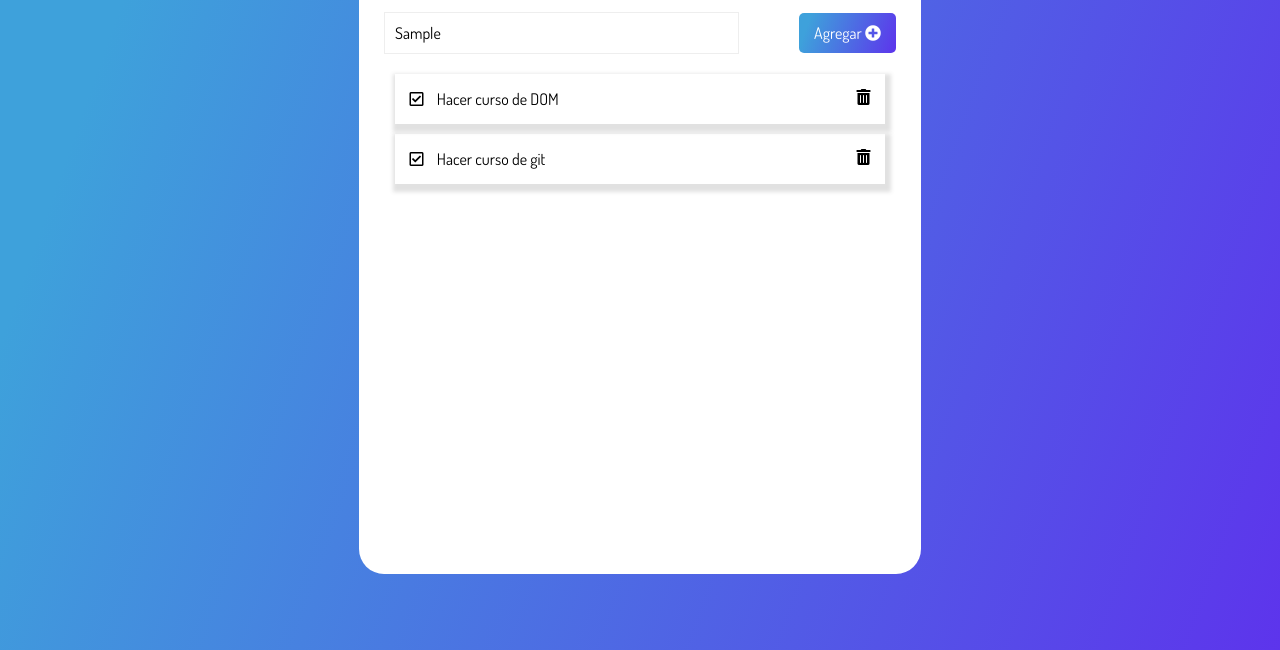
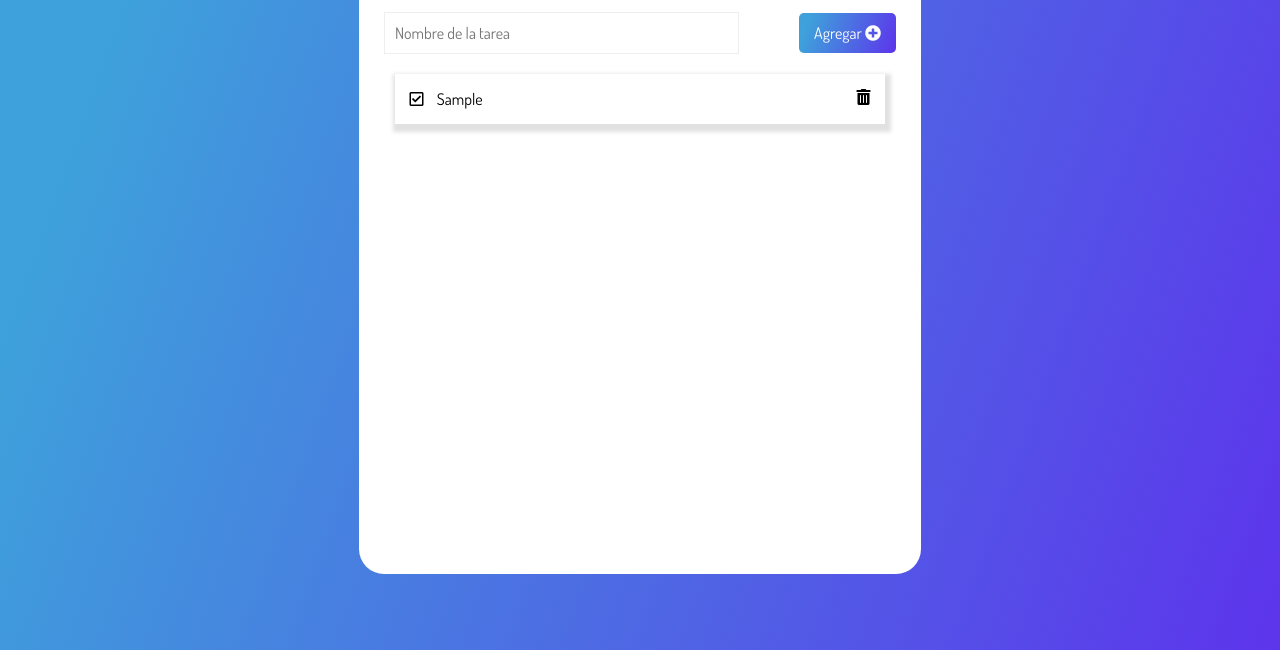
Before and after one commit to jonatan52/Programacion_Alura_Latam, a website: page Curso JavaScript/manipulando-dom-con-js-proyecto_inicial/index.html in a window 1280 px wide. Both pictures are taken after typing "Sample" into the empty fields and a click on the button "Agregar". Shown: the part 150-800 px from the top of the page. Drawn offline with Linux system fonts and the light colour scheme.

Commit message:
Clase03 completada

```diff
--- a/Curso JavaScript/manipulando-dom-con-js-proyecto_inicial/index.html
+++ b/Curso JavaScript/manipulando-dom-con-js-proyecto_inicial/index.html
@@ -36,22 +36,8 @@
             </button>
           </form>
         </div>
-        <ul class="cardsList">
-          <li class="card">
-            <div>
-              <i class="far fa-check-square icon"></i>
-              <span class="task">Hacer curso de DOM</span>
-            </div>
-            <i class="fas fa-trash-alt trashIcon icon"></i>
-          </li>
+        <ul class="cardsList" data-list>
 
-          <li class="card">
-            <div>
-              <i class="far fa-check-square icon"></i>
-              <span class="task">Hacer curso de git</span>
-            </div>
-            <i class="fas fa-trash-alt trashIcon icon"></i>
-          </li>
         </ul>
       </div>
     </main>
--- a/Curso JavaScript/manipulando-dom-con-js-proyecto_inicial/script.js
+++ b/Curso JavaScript/manipulando-dom-con-js-proyecto_inicial/script.js
@@ -4,8 +4,22 @@ console.log(btn);
 
 const createTask = (evento)=>{
     evento.preventDefault();
-    const input = document.querySelector("[data-form-input]")
-    console.log(input.value)
+    const input = document.querySelector("[data-form-input]");
+    const value = (input.value);
+    const list = document.querySelector("[data-list]");
+    const task = document.createElement('li');
+    task.classList.add('card')
+    input.value = "";
+
+    const content = `<div>
+        <i class="far fa-check-square icon"></i>
+        <span class="task">${value}</span>
+    </div>
+    <i class="fas fa-trash-alt trashIcon icon"></i>`;
+    task.innerHTML = content;
+    list.appendChild(task)
+
+    console.log(content)
 }
 
 
```
